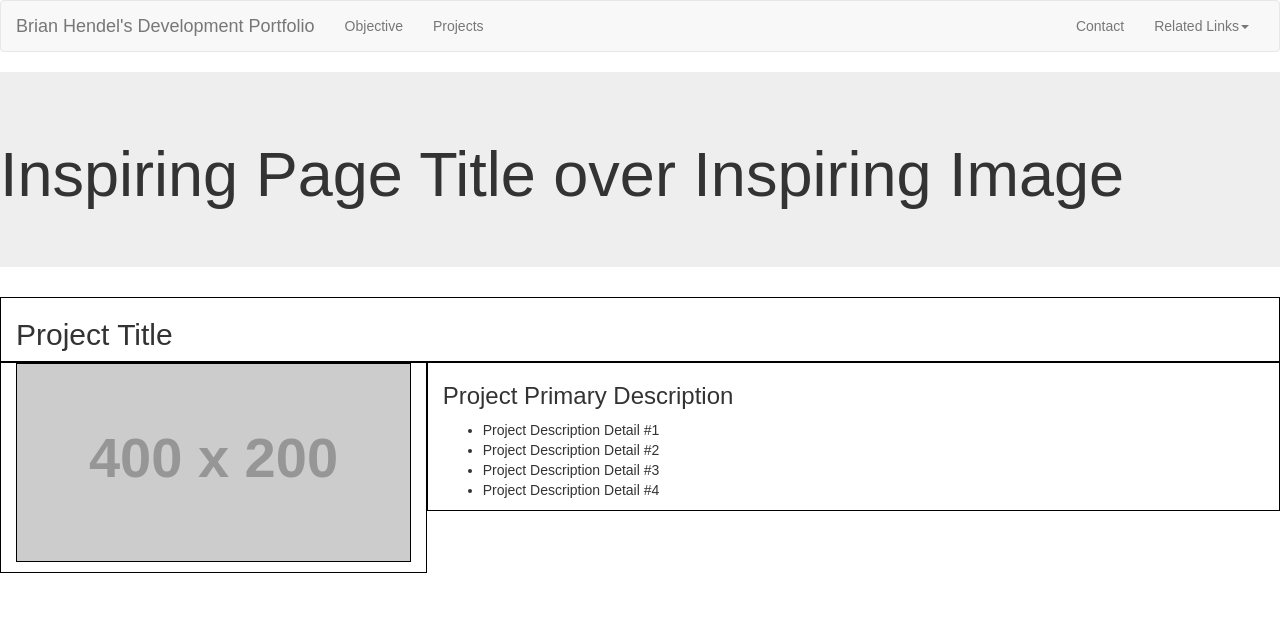
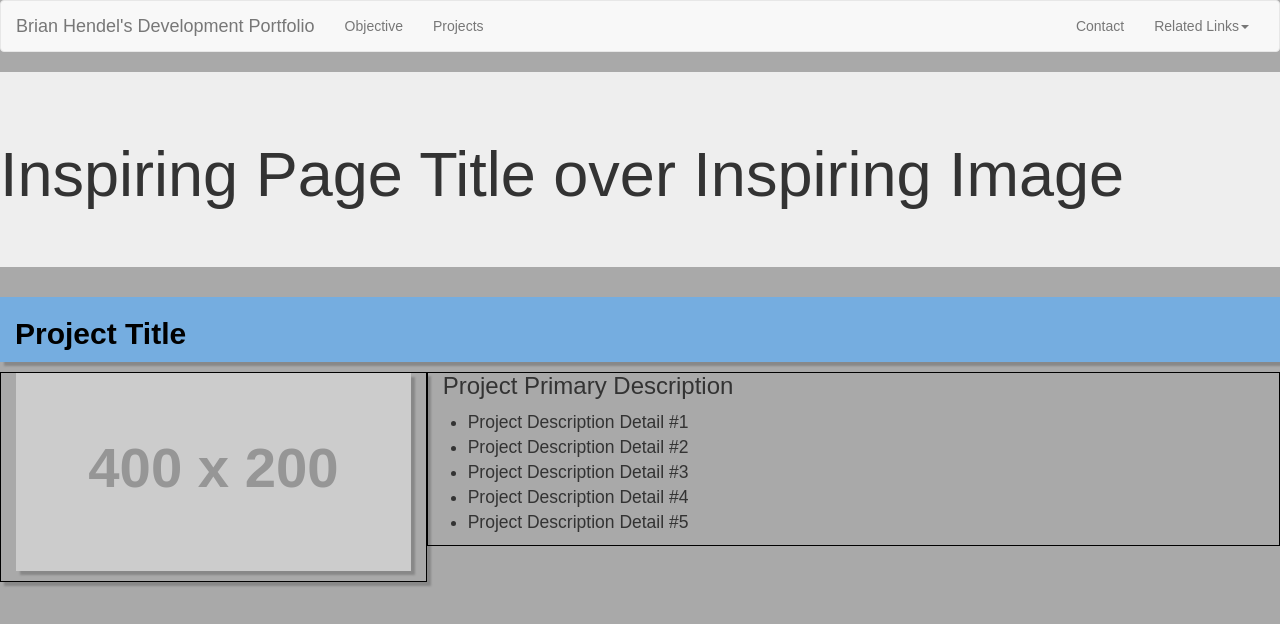
Before and after one commit to brianhendel/portfolio_site_BTH, a plain HTML site: page index.html in a window 1280 px wide. Drawn offline with nearby package versions, Linux system fonts and the light colour scheme; placeholder pictures from the web are drawn by us.

Commit message:
Continues formatting in main.css for project containers.

```diff
--- a/css/main.css
+++ b/css/main.css
@@ -1,21 +1,44 @@
 * {
     font-family: "Arial", "sans-serif";
+
+}
+
+body {
+    background-color: darkgray;
+}
+
+img {
+    box-shadow: 4px 4px 2px #888888;
+}
+
+.title-class {
+    margin-bottom: 10px;
+    padding-bottom: 2px;
+    background-color: #75ADE0;
+    color: #000;
+    box-shadow: 4px 4px 2px #888888;
+}
+
+.title-text {
+    text-decoration: none;
+    color: #000;
+    font-weight: 600;
 }
 
 .photo-class {
     border: 1px black solid;
-}
-
-.title-class {
-    border: 1px black solid;
+    box-shadow: 4px 4px 2px #888888;
 }
 
 .desc-class {
     border: 1px black solid;
 }
 
+.desc-header {
+    margin-top: 0px;
+}
 
-p {
-    font-size: 1.2em;
-    border: 1px black solid;
+.desc-li {
+    font-size: 1.25em;
+    margin-left: -15px;
 }
--- a/index.html
+++ b/index.html
@@ -48,7 +48,7 @@
         <div class="projects container-fluid">
             <div class="row">
                 <div class="col-xs-12 title-class">
-                    <h2 class="title-text">Project Title</h2>
+                    <h2><a href="#" class="title-text">Project Title</a></h2>
                 </div>
             </div>
             <div class="row">
@@ -62,6 +62,7 @@
                         <li class="desc-li">Project Description Detail #2</li>
                         <li class="desc-li">Project Description Detail #3</li>
                         <li class="desc-li">Project Description Detail #4</li>
+                        <li class="desc-li">Project Description Detail #5</li>
                     </ul>
                 </div>
             </div>
```
